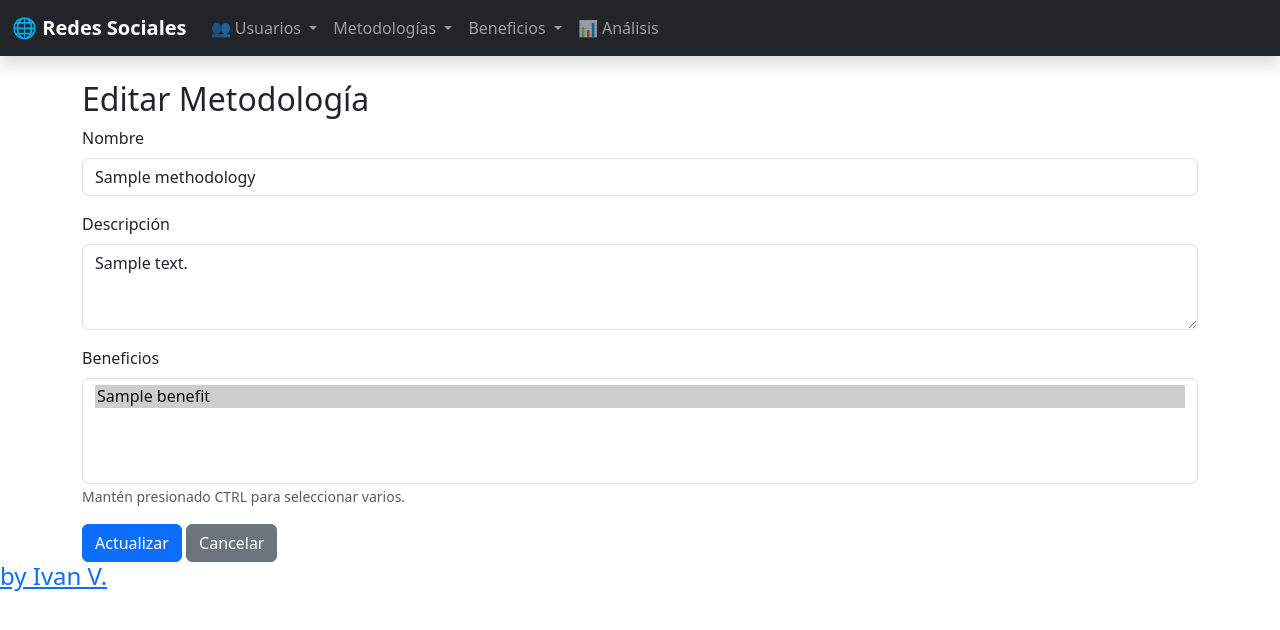
After one commit to Iv4n-0v/Project_Social_MEdi4, a FastAPI app: page /methodologies/edit/1 in a window 1280 px wide. The commit adds this page. Shown: the top 630 px of the page. Run offline with FastAPI, Linux system fonts and the light colour scheme; tables that the repository leaves empty hold one stand-in row (values such as "Sample post"); parts of the project's set-up code (start-up, migrations or seed data) failed here and were passed over.

Commit message:
edit for methodologies

```diff
--- a/templates/methodologies_list.html
+++ b/templates/methodologies_list.html
@@ -40,6 +40,10 @@
                         <strong>ID:</strong> {{ methodology.id }}
                     </p>
 
+                    <a href="/methodologies/edit/{{ methodology.id }}" class="btn btn-warning btn-sm w-100">
+                    Editar
+                    </a>
+
                 </div>
             </div>
         </div>
--- /dev/null
+++ b/templates/methodology_edit.html
@@ -0,0 +1,37 @@
+{% include 'header.html' %}
+{% include 'navbar.html' %}
+
+<div class="container mt-4">
+    <h2>Editar Metodología</h2>
+
+    <form action="/methodologies/edit/{{ methodology.id }}" method="post">
+
+        <div class="mb-3">
+            <label class="form-label">Nombre</label>
+            <input type="text" name="name" class="form-control" value="{{ methodology.name }}" required>
+        </div>
+
+        <div class="mb-3">
+            <label class="form-label">Descripción</label>
+            <textarea name="description" class="form-control" rows="3">{{ methodology.description }}</textarea>
+        </div>
+
+        <div class="mb-3">
+            <label class="form-label">Beneficios</label>
+            <select name="benefit_ids" class="form-control" multiple>
+                {% for b in benefits %}
+                    <option value="{{ b.id }}"
+                        {% if b in methodology.benefits %} selected {% endif %}>
+                        {{ b.name }}
+                    </option>
+                {% endfor %}
+            </select>
+            <small class="text-muted">Mantén presionado CTRL para seleccionar varios.</small>
+        </div>
+
+        <button type="submit" class="btn btn-primary">Actualizar</button>
+        <a href="/methodologies" class="btn btn-secondary">Cancelar</a>
+    </form>
+</div>
+
+{% include 'footer.html' %}
```
Also changed, not shown: methodology.py (+43 -0 lines).
